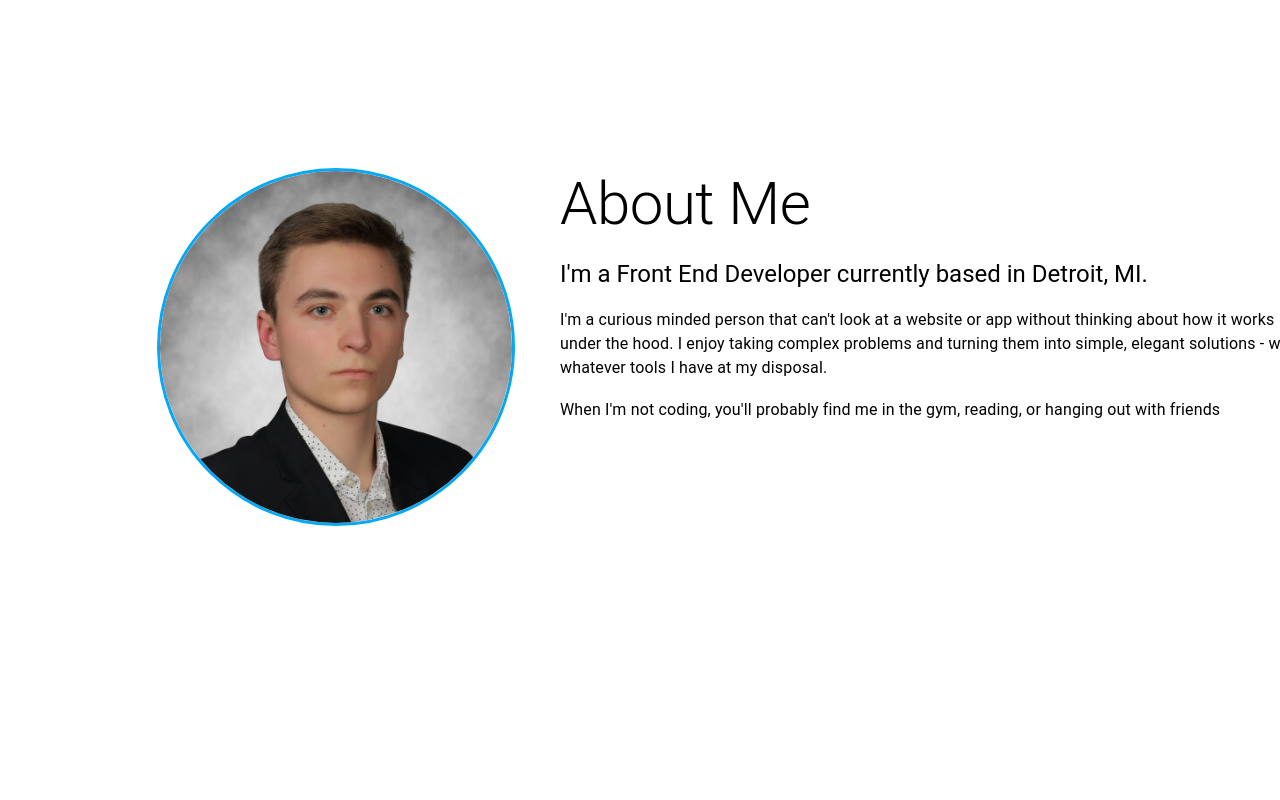
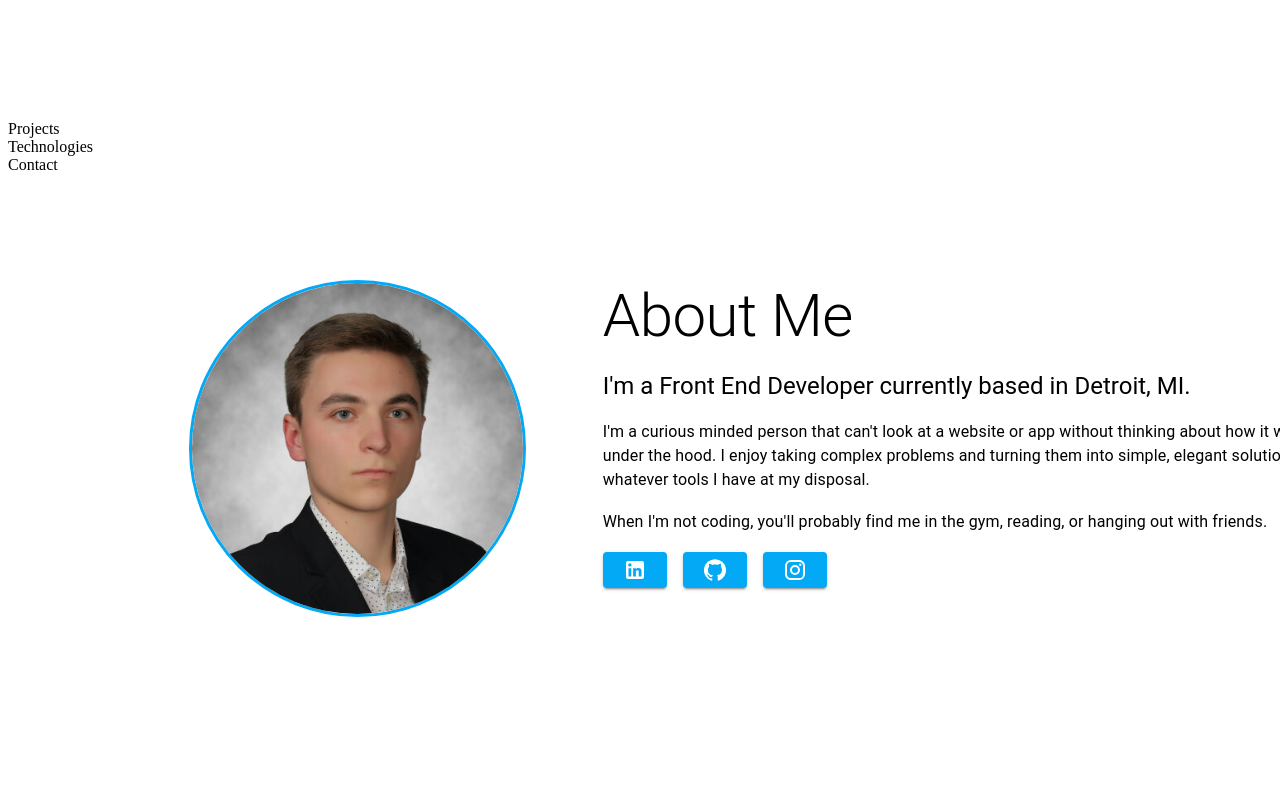
Before and after one commit to couvq/Portfolio-Site-V.2, a React (Create React App) app in the folder portfolio-site-v2/: page / in a window 1280 px wide. Shown: the part 920-1720 px from the top of the page. After the commit the page ends 1617 px from the top, so only its background shows below. Built offline with nearby package versions, Linux system fonts and the light colour scheme.

Commit message:
finished up with social links for about section

```diff
--- a/portfolio-site-v2/package.json
+++ b/portfolio-site-v2/package.json
@@ -16,7 +16,9 @@
     "@testing-library/user-event": "^13.5.0",
     "react": "^17.0.2",
     "react-dom": "^17.0.2",
+    "react-icons": "^4.3.1",
     "react-scripts": "5.0.0",
+    "react-social-icons": "^5.11.0",
     "web-vitals": "^2.1.4"
   },
   "scripts": {
--- a/portfolio-site-v2/src/components/About/About.js
+++ b/portfolio-site-v2/src/components/About/About.js
@@ -6,10 +6,10 @@ import { Box } from "@mui/system";
 
 const About = () => {
   return (
-    <div id="About" style={{ width: "100vw", height: "100vh" }}>
+    <div id="About" style={{position: 'absolute', width: '100%', height: 'auto', display: 'flex', justifyContent: 'center', alignItems: 'center' }}>
       <Container>
-        <Grid container spacing={6} justify="center" margin="5rem 2.5rem">
-          <Grid item sm={12} md={4} justify="center">
+        <Grid container spacing={10} justify="center" margin="5rem 2.5rem">
+          <Grid item sm={12} md={4} >
             <Box display="flex" justifyContent="center" alignItems="center">
               <AboutImage />
             </Box>
--- /dev/null
+++ b/portfolio-site-v2/src/components/About/AboutSocialLinks.js
@@ -0,0 +1,22 @@
+import { Button, Stack } from '@mui/material';
+import React from 'react';
+
+import LinkedInIcon from '@mui/icons-material/LinkedIn';
+import GitHubIcon from '@mui/icons-material/GitHub';
+import InstagramIcon from '@mui/icons-material/Instagram';
+
+
+
+const AboutSocialLinks = () => {
+
+
+  return (
+    <Stack direction='row' spacing={2}>
+        <Button variant="contained" href="https://www.linkedin.com/in/quentin-couvelaire-2a08431b9"><LinkedInIcon sx={{ color: "#fff" }} /></Button>
+        <Button variant="contained" href="https://github.com/couvq"><GitHubIcon sx={{ color: "#fff" }} /></Button>
+        <Button variant="contained" href="https://www.instagram.com/the.real.qc/"><InstagramIcon sx={{ color: "#fff" }} /></Button>
+    </Stack>
+  );
+}
+
+export default AboutSocialLinks;
--- a/portfolio-site-v2/src/components/About/AboutText.js
+++ b/portfolio-site-v2/src/components/About/AboutText.js
@@ -1,5 +1,7 @@
 import { Typography } from "@mui/material";
 import React from "react";
+
+import AboutSocialLinks from "./AboutSocialLinks";
 
 const AboutText = () => {
   return (
@@ -19,8 +21,10 @@ const AboutText = () => {
       <br />
       <Typography>
         When I'm not coding, you'll probably find me in the gym, reading, or
-        hanging out with friends
+        hanging out with friends.
       </Typography>
+      <br />
+      <AboutSocialLinks />
     </>
   );
 };
--- a/portfolio-site-v2/src/components/Nav/ResumeDownloadButton.js
+++ b/portfolio-site-v2/src/components/Nav/ResumeDownloadButton.js
@@ -12,7 +12,7 @@ const ResumeDownloadButton = () => {
     >
       <Button
         variant="contained"
-        startIcon={<CloudDownloadSharpIcon sx={{ color: "#fff", }} />}
+        startIcon={<CloudDownloadSharpIcon sx={{ color: "#fff" }} />}
         sx={{ color: '#fff'}}
         size="medium"
       >
```
Also changed, not shown: 1 other file (tests, documents, lock files or other folders).
